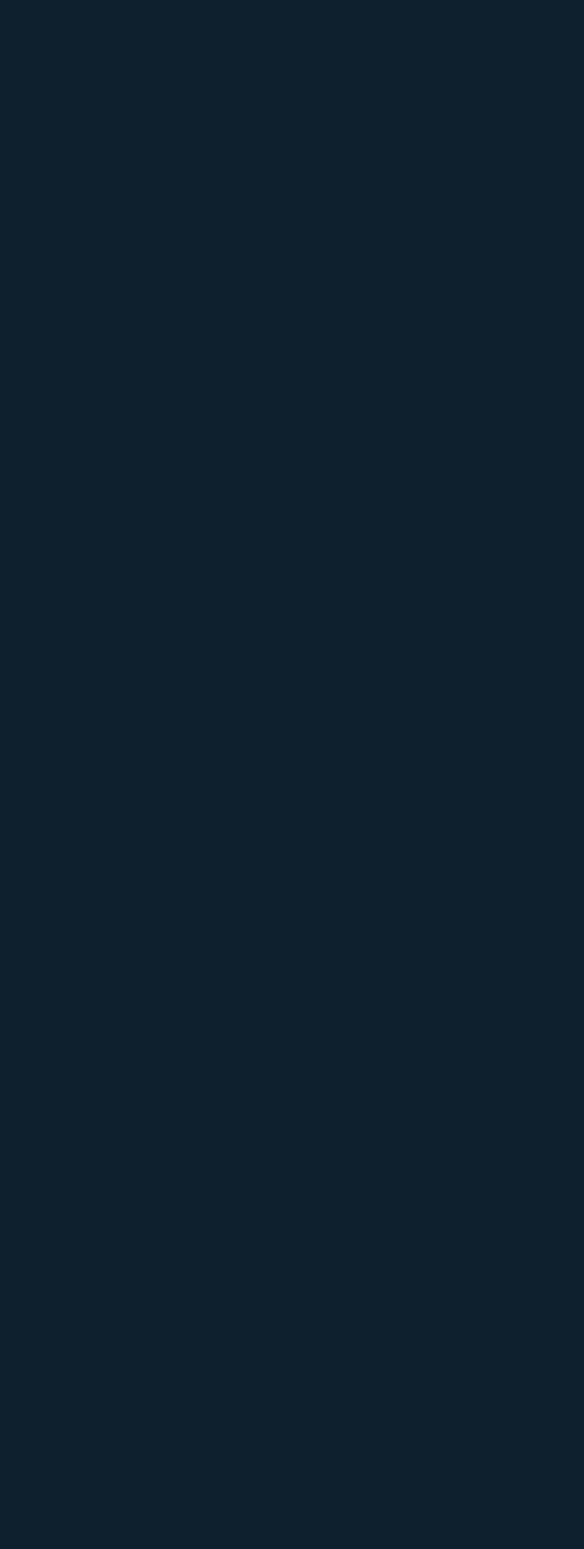
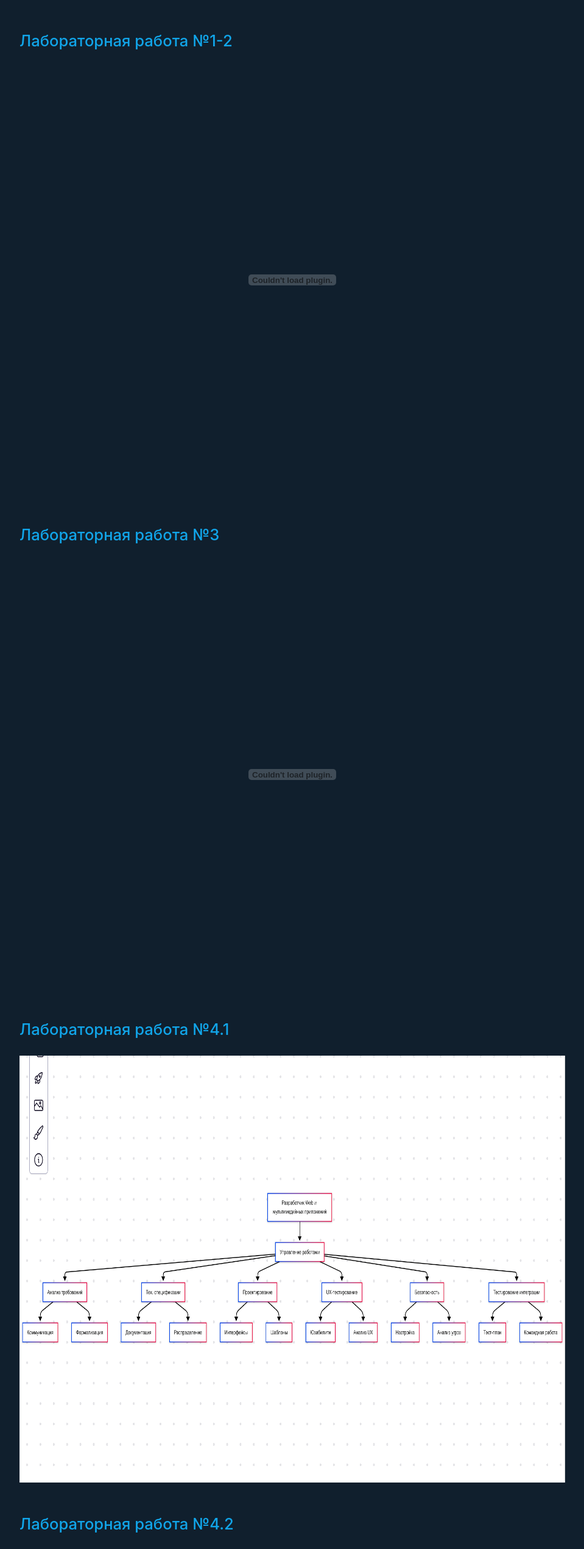
Before and after one commit to TeamHeightline/herzen-final-term-paper, a Next.js app: page /herzen-final-term-paper/year-4/it-recruitment in a window 1280 px wide. Shown: the part 135-2675 px from the top of the page at 61% size, without its empty margins (160-1119 px from the left). Before the commit the page ends 800 px from the top, so only its background shows below. Built offline with nearby package versions, Linux system fonts and the light colour scheme.

Commit message:
Сделал страницу для IT рекрутмента

```diff
--- a/src/app/year-4/it-recruitment/page.tsx
+++ b/src/app/year-4/it-recruitment/page.tsx
@@ -1,7 +1,49 @@
 export default function ItRecruitment() {
   return (
-    <>
+    <div className={'w-full'}>
       <h1 className={'text-center'}>It рекрутмент</h1>
-    </>
+      <h2 id={'lr1'}>Лабораторная работа №1-2</h2>
+      <embed
+        className={'mt-4'}
+        src="/herzen-final-term-paper/files/year-4/it-recrutment/LR 1-2.pdf"
+        width="100%"
+        height="700px"
+      />
+      <h2 id={'lr2'}>Лабораторная работа №3</h2>
+      <embed
+        className={'mt-4'}
+        src="/herzen-final-term-paper/files/year-4/it-recrutment/LR 3.pdf"
+        width="100%"
+        height="700px"
+      />
+      <h2 id={'lr2'}>Лабораторная работа №4.1</h2>
+      <embed
+        className={'mt-4'}
+        src="/herzen-final-term-paper/files/year-4/it-recrutment/LR 4.1.png"
+        width="100%"
+        height="700px"
+      />
+      <h2 id={'lr2'}>Лабораторная работа №4.2</h2>
+      <embed
+        className={'mt-4'}
+        src="/herzen-final-term-paper/files/year-4/it-recrutment/LR 4.2.png"
+        width="100%"
+        height="700px"
+      />
+      <h2 id={'lr2'}>Лабораторная работа №5</h2>
+      <embed
+        className={'mt-4'}
+        src="/herzen-final-term-paper/files/year-4/it-recrutment/LR 5.pdf"
+        width="100%"
+        height="700px"
+      />
+      <h2 id={'lr2'}>Лабораторная работа №6-7</h2>
+      <embed
+        className={'mt-4'}
+        src="/herzen-final-term-paper/files/year-4/it-recrutment/LR 6-7.pdf"
+        width="100%"
+        height="700px"
+      />
+    </div>
   );
 }
```
